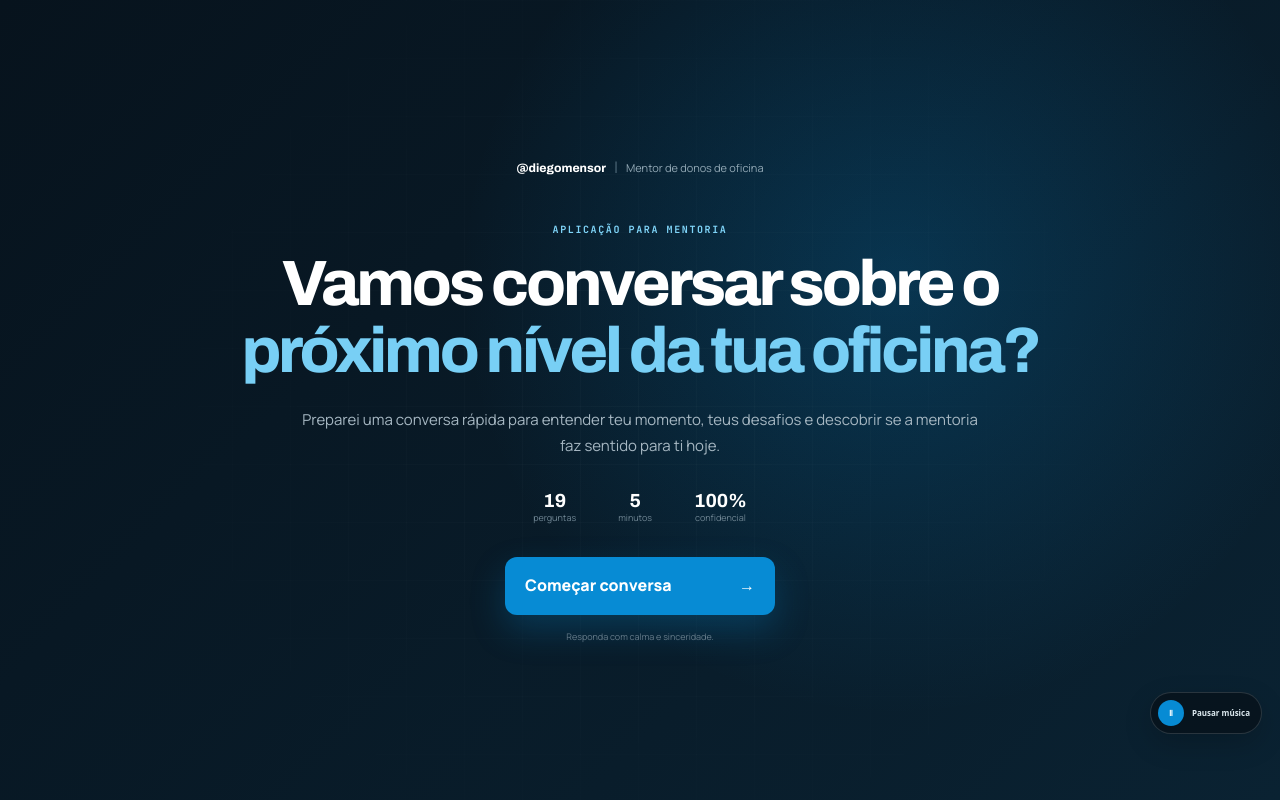
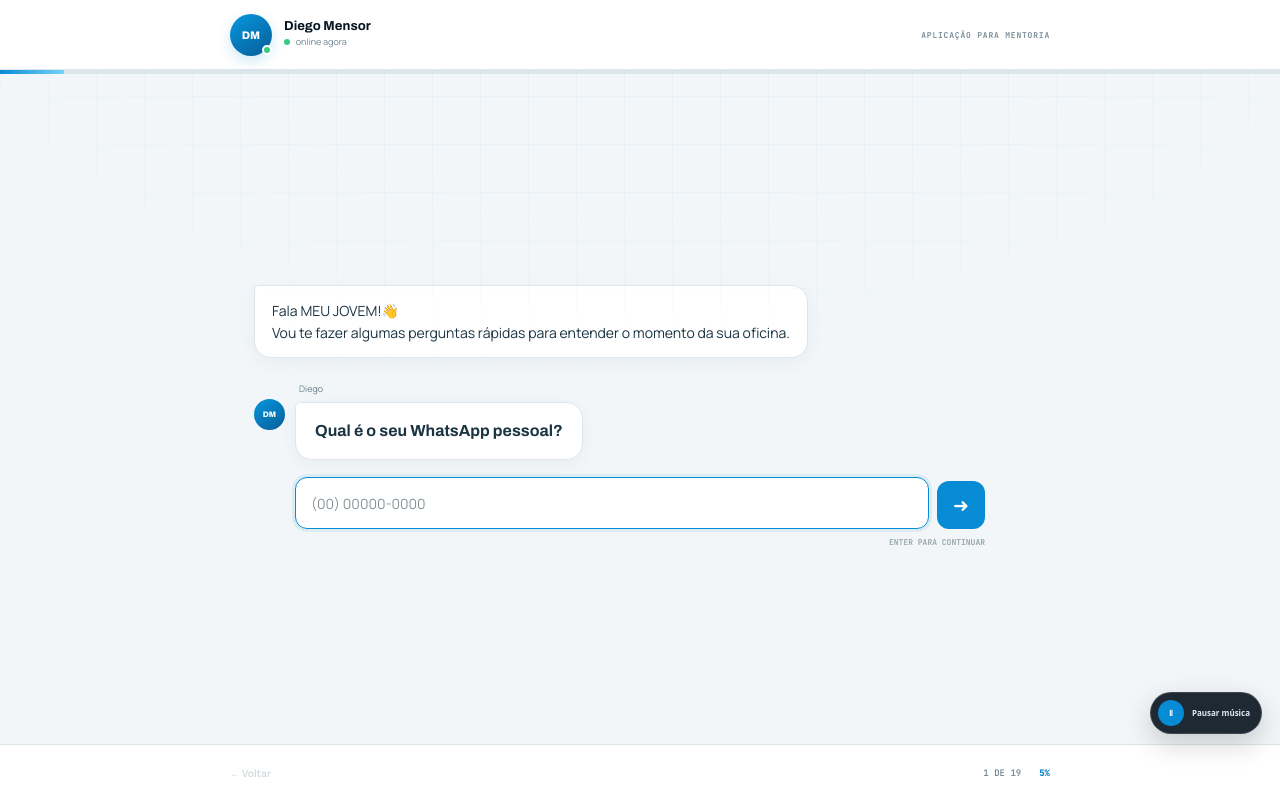
Before and after one commit to cezarhlima1/diegomensor, a Next.js app: page /formulario in a window 1280 px wide. Built offline with nearby package versions, Linux system fonts and the light colour scheme.

Commit message:
ajustes formulario

```diff
--- a/components/formulario-mentoria/MentoriaForm.tsx
+++ b/components/formulario-mentoria/MentoriaForm.tsx
@@ -7,15 +7,15 @@ import styles from "./formulario.module.css";
 type Answers = Record<string, string>;
 
 export default function MentoriaForm() {
-  const [started, setStarted] = useState(false), [index, setIndex] = useState(0);
+  const [index, setIndex] = useState(0);
   const [answers, setAnswers] = useState<Answers>({}), [error, setError] = useState("");
   const [submitting, setSubmitting] = useState(false), [done, setDone] = useState(false);
   const [playing, setPlaying] = useState(false), [typing, setTyping] = useState(false);
   const audioRef = useRef<HTMLAudioElement>(null), inputRef = useRef<HTMLInputElement | HTMLTextAreaElement>(null);
   const current = allQuestions[index], progress = Math.round(((index + 1) / allQuestions.length) * 100);
 
-  useEffect(() => { const audio = audioRef.current; if (!audio) return; audio.volume = .07; void audio.play().then(() => setPlaying(true)).catch(() => setPlaying(false)); }, []);
-  useEffect(() => { if (!started || done) return; setTyping(true); const timer = window.setTimeout(() => { setTyping(false); window.setTimeout(() => inputRef.current?.focus(), 40); }, index ? 360 : 650); return () => window.clearTimeout(timer); }, [index, started, done]);
+  useEffect(() => { const audio = audioRef.current; if (!audio) return; audio.volume = .025; void audio.play().then(() => setPlaying(true)).catch(() => setPlaying(false)); }, []);
+  useEffect(() => { if (done) return; setTyping(true); const timer = window.setTimeout(() => { setTyping(false); window.setTimeout(() => inputRef.current?.focus(), 40); }, index ? 360 : 650); return () => window.clearTimeout(timer); }, [index, done]);
 
   function update(value: string) { setAnswers(previous => ({ ...previous, [current.id]: value })); setError(""); }
   function validationMessage(question: Question, value: string) {
@@ -42,18 +42,16 @@ export default function MentoriaForm() {
     if (event.key === "Enter" && !event.shiftKey && current.type !== "textarea") { event.preventDefault(); void advance(); }
     if (event.key === "Enter" && event.ctrlKey && current.type === "textarea") { event.preventDefault(); void advance(); }
   }
-  function start() { const audio = audioRef.current; if (audio) { audio.volume = .07; void audio.play().then(() => setPlaying(true)).catch(() => setPlaying(false)); } setStarted(true); }
   function toggleMusic() { const audio = audioRef.current; if (!audio) return; if (audio.paused) void audio.play().then(() => setPlaying(true)).catch(() => setPlaying(false)); else { audio.pause(); setPlaying(false); } }
   const audio = <audio ref={audioRef} src="/Gangsters paradise.mp3" preload="metadata" loop />;
   const music = <button type="button" className={styles.musicControl} onClick={toggleMusic} aria-label={playing ? "Pausar música" : "Ativar música"}><i>{playing ? "Ⅱ" : "▶"}</i><span>{playing ? "Pausar música" : "Ativar música"}</span></button>;
 
-  if (!started) return <>{audio}<Intro start={start} />{music}</>;
   if (done) return <>{audio}<Success name={answers.nome} />{music}</>;
   return <>{audio}<main className={styles.chatPage}>
     <header className={styles.chatHeader}><div className={styles.avatar}>DM<span /></div><div><b>Diego Mensor</b><span><i /> online agora</span></div><small>Aplicação para mentoria</small></header>
     <div className={styles.topProgress}><i style={{ width: `${progress}%` }} /></div>
     <section className={styles.conversation}>
-      <div className={styles.history}>{index === 0 && <BotBubble>Oi! Que bom ter você por aqui 👋<br />Vou fazer algumas perguntas rápidas para entender o momento da sua oficina.</BotBubble>}{allQuestions.slice(Math.max(0, index - 2), index).map(question => <div className={styles.exchange} key={question.id}><BotBubble muted>{question.label}</BotBubble><div className={styles.userBubble}>{answers[question.id]}</div></div>)}</div>
+      <div className={styles.history}>{index === 0 && <BotBubble>Fala MEU JOVEM!👋<br />Vou te fazer algumas perguntas rápidas para entender o momento da sua oficina.</BotBubble>}{allQuestions.slice(Math.max(0, index - 2), index).map(question => <div className={styles.exchange} key={question.id}><BotBubble muted>{question.label}</BotBubble><div className={styles.userBubble}>{answers[question.id]}</div></div>)}</div>
       {typing ? <div className={styles.typing} aria-label="Diego está digitando"><i /><i /><i /></div> : <div className={styles.activeQuestion} key={current.id}>
         <div className={styles.botRow}><div className={styles.miniAvatar}>DM</div><div><span className={styles.sender}>Diego</span><div className={styles.botBubble}><b>{current.label}</b>{current.description && <p>{current.description}</p>}</div></div></div>
         <div className={styles.answerArea}>{current.type === "choice" ? <div className={styles.choiceGrid}>{current.options?.map((option, optionIndex) => <button key={option} type="button" className={answers[current.id] === option ? styles.chosen : ""} onClick={() => choose(option)}><i>{String.fromCharCode(65 + optionIndex)}</i><span>{option}</span><b>→</b></button>)}</div> : <div className={styles.textAnswer}>{current.type === "textarea" ? <textarea ref={inputRef as React.RefObject<HTMLTextAreaElement>} value={answers[current.id] || ""} placeholder={current.placeholder} rows={4} onChange={event => update(event.target.value)} onKeyDown={onKeyDown} /> : <input ref={inputRef as React.RefObject<HTMLInputElement>} type={current.type} inputMode={current.type === "tel" ? "tel" : current.type === "email" ? "email" : "text"} autoComplete={current.type === "email" ? "email" : current.type === "tel" ? "tel" : current.id === "nome" ? "name" : "off"} value={answers[current.id] || ""} placeholder={current.placeholder} onChange={event => update(event.target.value)} onKeyDown={onKeyDown} />}<button type="button" onClick={() => void advance()} disabled={submitting} aria-label="Enviar resposta">{submitting ? "…" : "➜"}</button></div>}{error && <p className={styles.chatError} role="alert">{error}</p>}<div className={styles.helper}>{current.type === "textarea" ? "Ctrl + Enter para continuar" : current.type === "choice" ? "Escolha uma opção" : "Enter para continuar"}</div></div>
@@ -64,5 +62,4 @@ export default function MentoriaForm() {
 }
 
 function BotBubble({ children, muted = false }: { children: React.ReactNode; muted?: boolean }) { return <div className={`${styles.botBubble} ${muted ? styles.mutedBubble : ""}`}>{children}</div>; }
-function Intro({ start }: { start: () => void }) { return <main className={styles.intro}><div className={styles.introPattern} /><section><div className={styles.mentorBrand}><b>@diegomensor</b><i>|</i><span>Mentor de donos de oficina</span></div><p className={styles.kicker}>Aplicação para mentoria</p><h1>Vamos conversar sobre o <em>próximo nível da tua oficina?</em></h1><p className={styles.introLead}>Preparei uma conversa rápida para entender teu momento, teus desafios e descobrir se a mentoria faz sentido para ti hoje.</p><div className={styles.introMeta}><span><b>19</b> perguntas</span><span><b>5</b> minutos</span><span><b>100%</b> confidencial</span></div><button onClick={start}>Começar conversa <span>→</span></button><small>Responda com calma e sinceridade.</small></section></main>; }
 function Success({ name }: { name?: string }) { return <main className={styles.success}><section><span className={styles.successIcon}>✓</span><p>Aplicação recebida</p><h1>Obrigado, {name?.split(" ")[0] || ""}.</h1><p>Suas respostas foram enviadas com sucesso. Nossa equipe vai analisar seu momento e, caso a mentoria faça sentido para sua oficina, entraremos em contato pelo WhatsApp informado.</p><div><span>Próxima etapa</span><b>Aguarde nosso contato para uma conversa de diagnóstico.</b></div></section></main>; }
```
